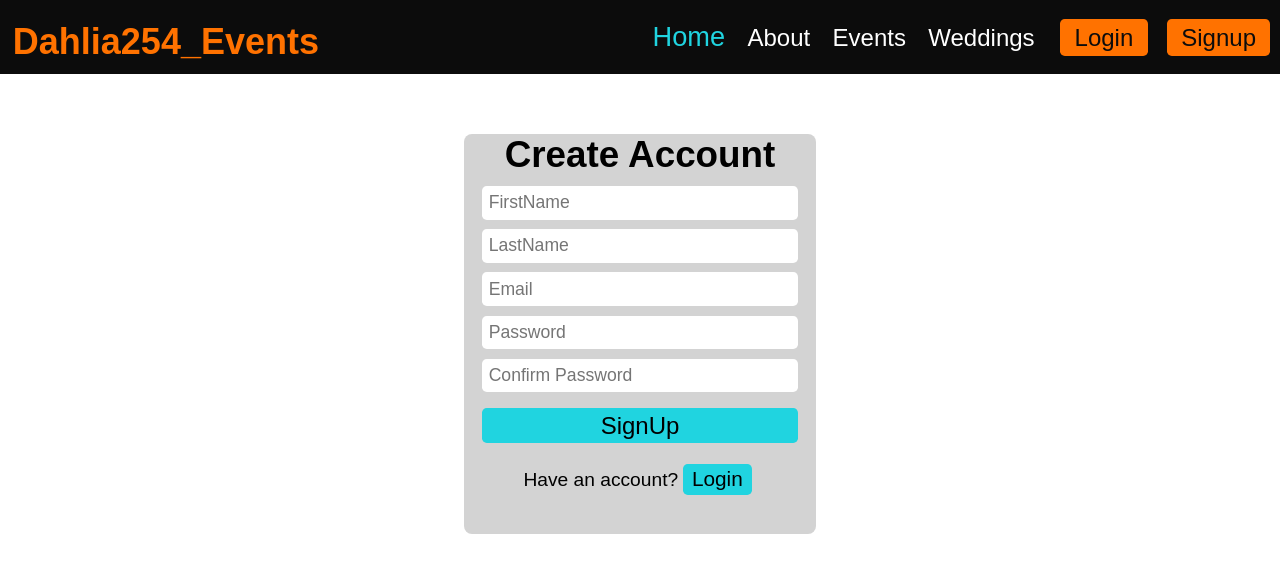
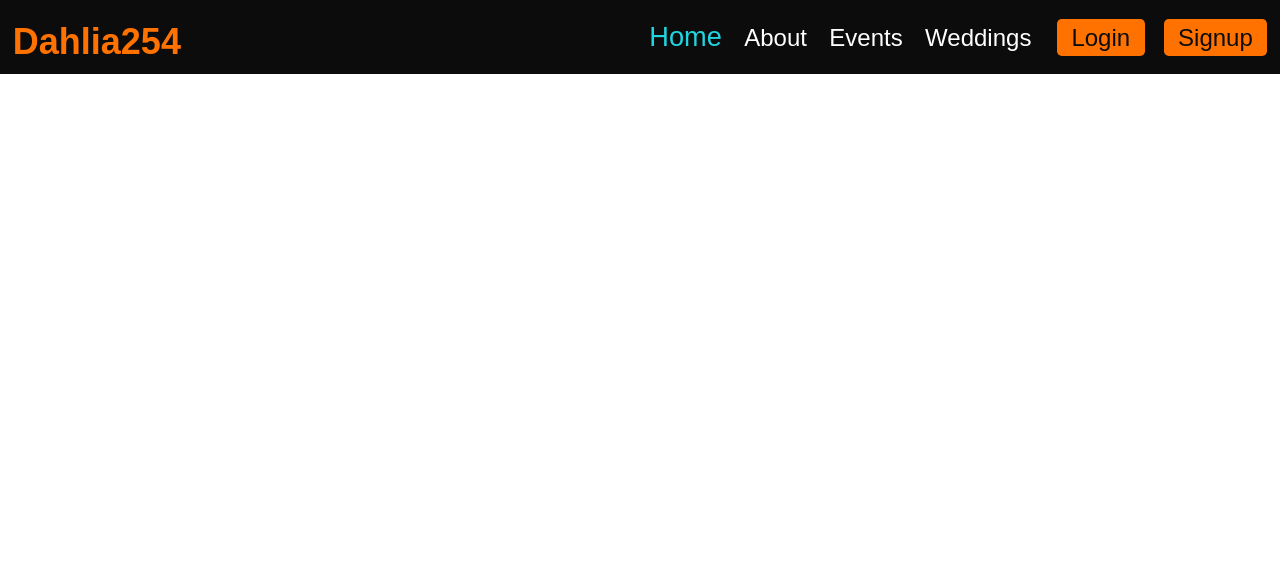
Before and after one commit to Leestan360/dahlia254_events-react, a React (Create React App) app: page / in a window 1280 px wide. Shown: the top 572 px of the page. Built offline with nearby package versions, Linux system fonts and the light colour scheme.

Commit message:
Add authentication route in app.js

```diff
--- a/src/components/App.js
+++ b/src/components/App.js
@@ -1,4 +1,5 @@
 import React from "react";
+import { Route, Routes } from "react-router-dom";
 import Authentication from "./Authentication";
 import NavBar from "./NavBar";
 // import EventsList from "./EventsPage";
@@ -12,25 +13,9 @@ function App() {
   return (
   <div>
     <NavBar />
-      {/* <Routes> */}
-        {/* <Route exact path="/about">
-        </Route>
-        <Route exact path="/events">
-          <EventsList />
-        </Route>
-        <Route exact path="/weddings">
-          <WeddingsList />
-        </Route> */}
-        {/* <Route exact path="/login">
-          <Login />
-        </Route>
-        <Route exact path="/signup">
-          <Authentication />
-        </Route>
-        <Route exact path="/">
-        </Route>
-      </Routes> */}
-      <Authentication />
+    <Routes>
+      <Route exact path="/signup" element={<Authentication />} />
+    </Routes>
   </div>
   );
 }
--- a/src/components/NavBar.js
+++ b/src/components/NavBar.js
@@ -9,7 +9,7 @@ function NavBar() {
 
   return (
     <div className="navbar">
-      <h2>Dahlia254_Events</h2>
+      <h2>Dahlia254</h2>
       <div className="about">
         <NavLink
           id="nav-link"
--- a/src/styles/style.css
+++ b/src/styles/style.css
@@ -59,7 +59,7 @@
 }
 
 .navbar .about > #signup-btn {
-  margin-right: 1.4rem;
+  margin-right: 1.6rem;
   padding: 0.3rem 0.9rem;
   font-size: 1.5rem;
   border-radius: 0.3rem;
```
